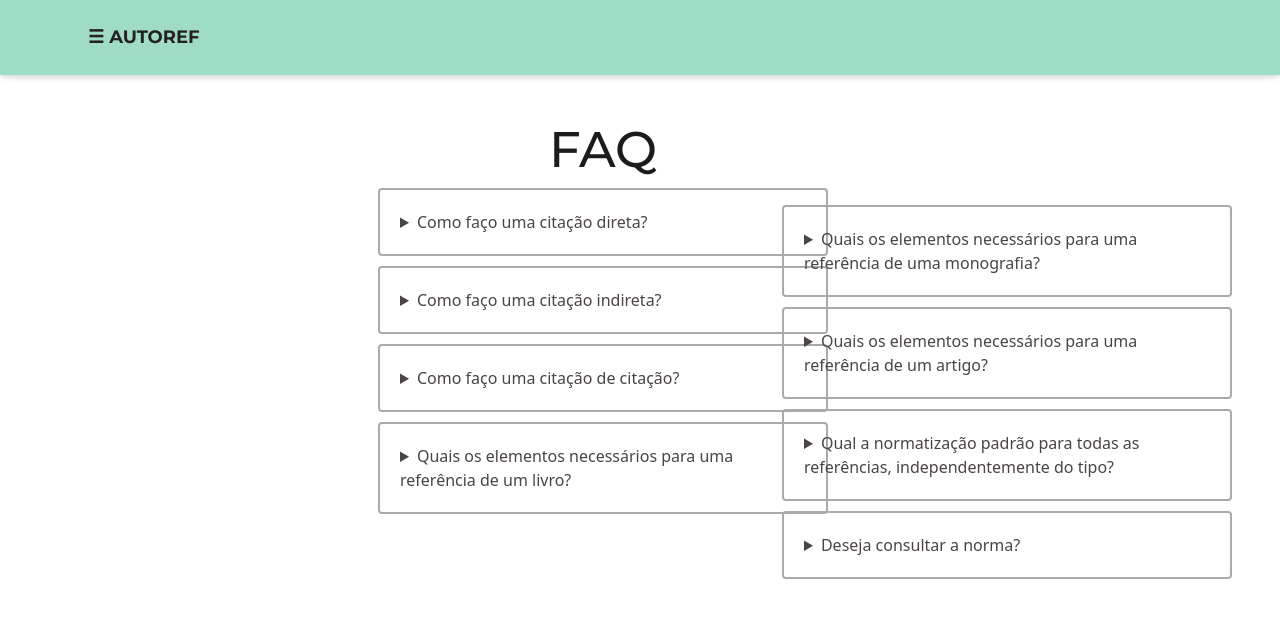
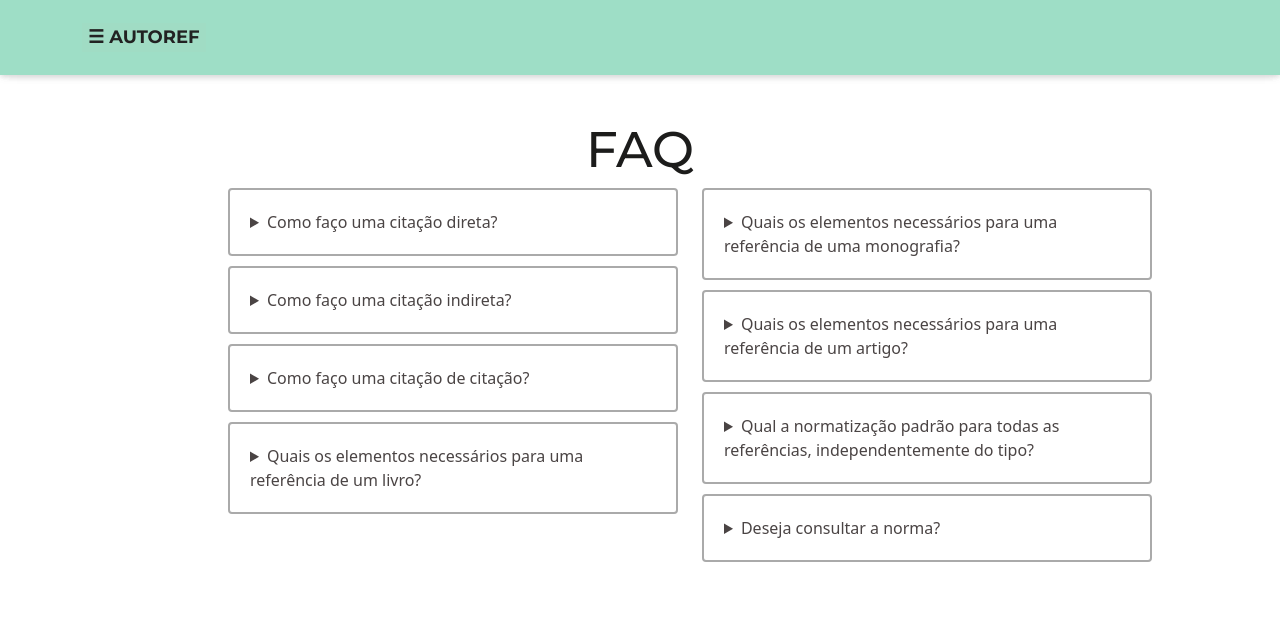
Before and after one commit to erthalduda/autoRef, a React (Create React App) app in the folder autoref-app/: page /faq in a window 1280 px wide. Shown: the top 618 px of the page. Built offline with nearby package versions, Linux system fonts and the light colour scheme; no server answers.

Commit message:
faq de novo

```diff
--- a/autoref-app/src/custom.css
+++ b/autoref-app/src/custom.css
@@ -337,3 +337,12 @@ label {
 .bigFont {
   font-size: large;
 }
+
+.faq-body left {
+  align-self: left;
+}
+
+
+.faq-body right {
+  align-self: left;
+}
--- a/autoref-app/src/views/faq.jsx
+++ b/autoref-app/src/views/faq.jsx
@@ -7,11 +7,6 @@ const Faq = () => {
     <>
       <Sidebar></Sidebar>
       <Navbar></Navbar>
-      <div className="row">
-        <div
-          className="col-md-6"
-          style={{ position: "relative", left: "200px" }}
-        >
       <h1
         className="centralizar-nome"
         style={{
@@ -24,6 +19,11 @@ const Faq = () => {
       >
         FAQ
       </h1>
+      <div className="row">
+        <div
+          className="col-md-6"
+          style={{ position: "relative", left: "50px" }}
+        >
           <div
             classname="centralizar"
             style={{
@@ -104,14 +104,16 @@ const Faq = () => {
             </div>
           </div>
         </div>
-
         <div
           className="col-md-6"
-          style={{ position: "relative", left: "130px" }}
+          style={{ position: "relative", left: "50px" }}
         >
           <div
-            classname="faq-body"
-            style={{ width: "450px", marginTop: "85px" }}
+            classname="centralizar"
+            style={{
+              width: "450px",
+              color: "#1c1c1b",
+            }}
           >
             <div>
               <details>
```
Lines whose indentation alone changed are shown as unchanged.
